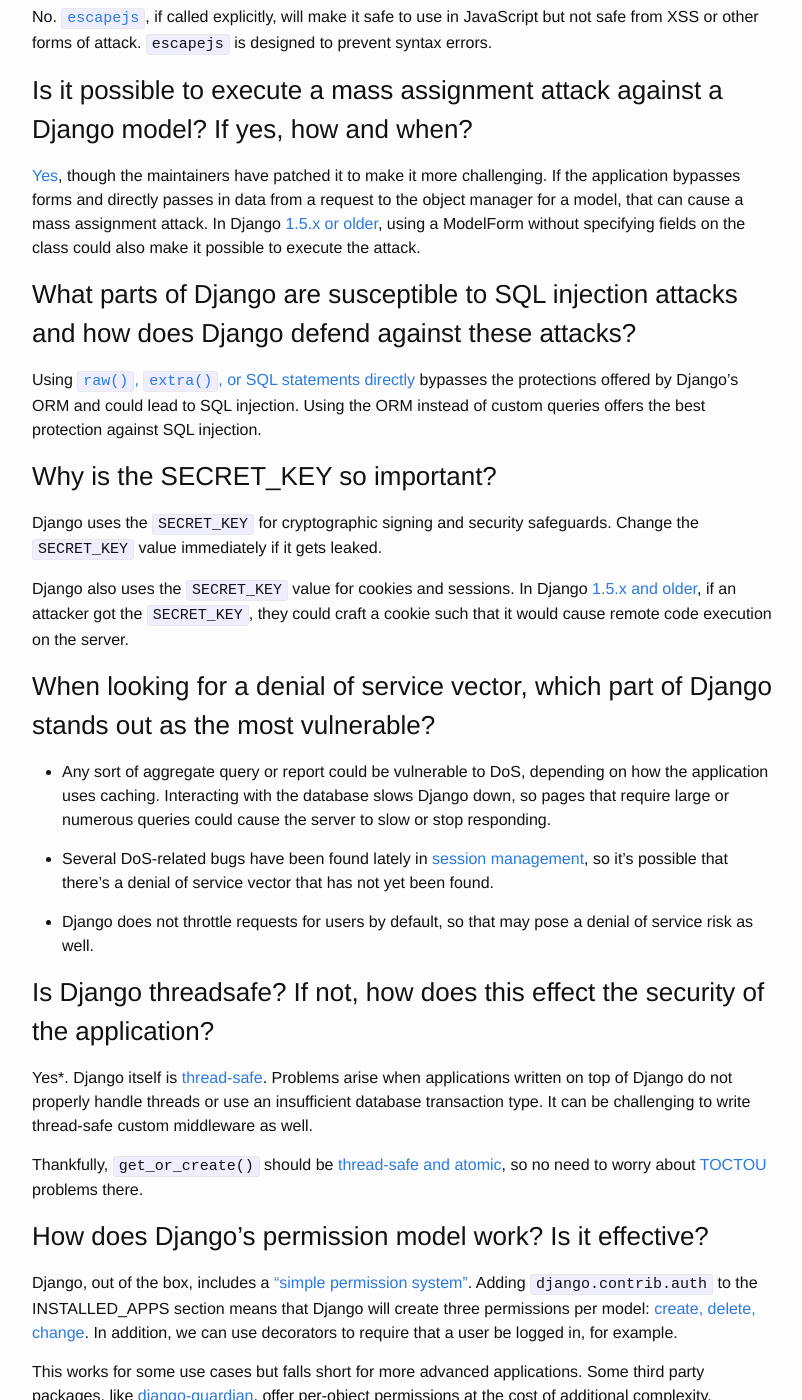
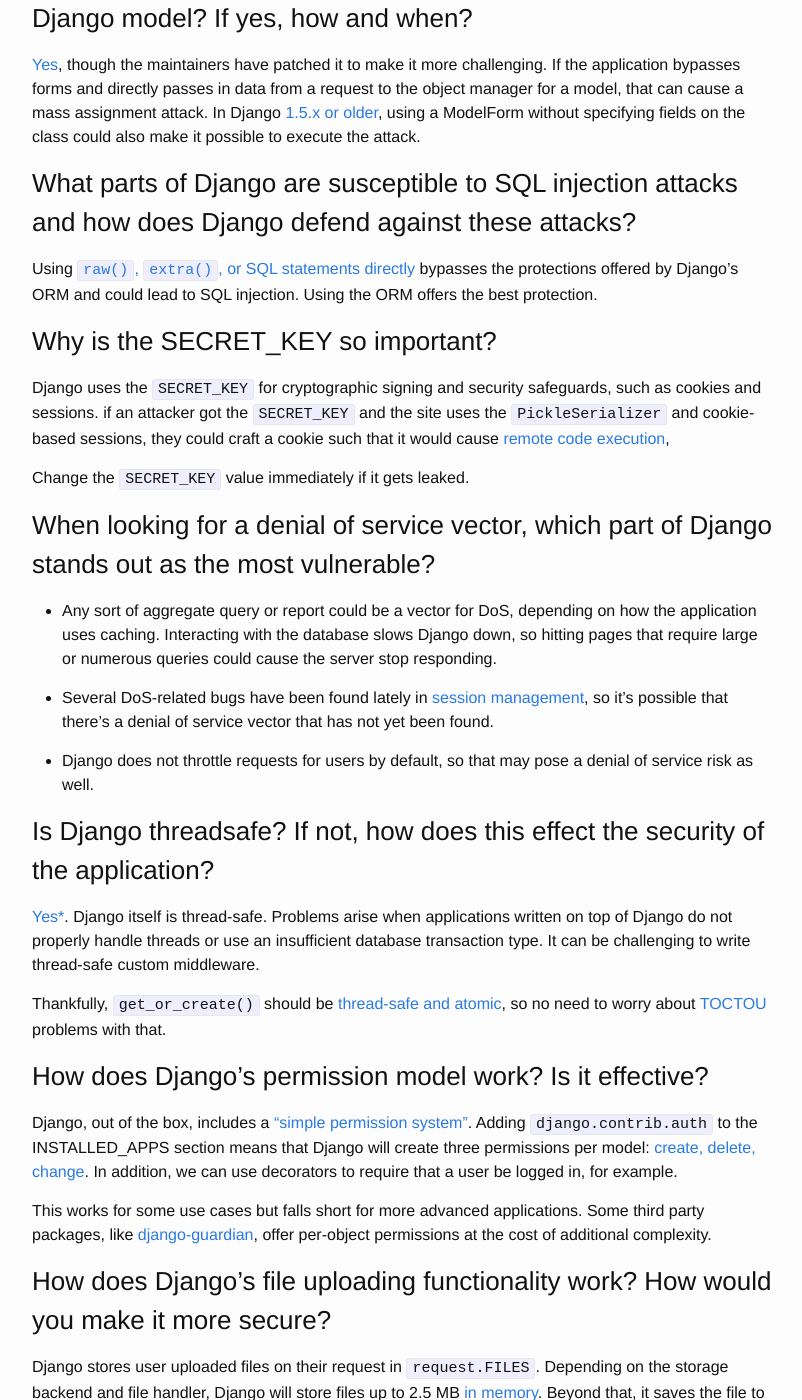
Before and after one commit to kevinlondon/kevinlondon.github.io, a Jekyll site: the page built from _posts/2015-10-16-answers-to-django-security-questions.md, in a window 1280 px wide and 1400 px high, scrolled down 3384 px. Shown: the whole window, without its empty margins (238-1040 px from the left). Built offline with Jekyll 4.4.1, drawn with Linux system fonts in a browser that asks for light colours; comment, search, counter and statistics services are not loaded; some of the changed text lies outside the part shown.

Commit message:
Another pass

```diff
--- a/_posts/2015-10-16-answers-to-django-security-questions.md
+++ b/_posts/2015-10-16-answers-to-django-security-questions.md
@@ -5,9 +5,7 @@ date:   2015-10-16 13:56:04
 ---
 
 How much do you know about Django's security protections? Do you feel
-confident that you could secure a Django application from attackers? I find
-that question hard to answer because of the ever-changing nature of security
-and the scope of Django's documentation.
+confident that you could secure a Django application from attackers?
 
 Levi Gross, in [Django Security Interview Questions](http://www.levigross.com/2014/02/07/django-security-interview-questions/),
 has a list of security questions to help us feel more confident
@@ -30,10 +28,6 @@ If you don't know the answer, that's okay.  If you get stuck, feel free to
 consult the list below. I think you'll find it more valuable if you work through
 it and find your personal areas for improvement. I did not know what Django uses
 to hash passwords by default, to name just one example.
-
-This post is primarily aimed at Django developers and I think it's also
-interesting for those that work in Python or want to learn more about web
-security.
 
 I should also mention that I ran these answers by Levi first and he gave me
 a few notes.
@@ -157,9 +151,8 @@ some circumstances, execute code remotely and it invalidates the safety of
 sessions.
 
 * [SECURE_PROXY_SSL_HEADER](https://docs.djangoproject.com/en/1.8/ref/settings/#secure-proxy-ssl-header):
-According to the documentation, this setting can
-be challenging if you need to set it to something other than the default and
-setting it wrong creates security holes.
+The documentation says that settings this incorrectly or not setting it when
+it needs to be can create security holes.
 
 * Any of the headers under the [Security section](https://docs.djangoproject.com/en/1.8/ref/settings/#security).
 
@@ -198,26 +191,24 @@ possible to execute the attack.
 Using [`raw()`, `extra()`, or SQL statements
 directly](https://docs.djangoproject.com/en/1.8/topics/security/#sql-injection-protection)
 bypasses the protections offered by Django's ORM and could lead to SQL
-injection. Using the ORM instead of custom queries offers the best protection
-against SQL injection.
+injection. Using the ORM offers the best protection.
 
 ###Why is the SECRET_KEY so important?
 
-Django uses the `SECRET_KEY` for cryptographic signing and security safeguards.
+Django uses the `SECRET_KEY` for cryptographic signing and security safeguards,
+such as cookies and sessions.  if an attacker got the `SECRET_KEY` and the site
+uses the `PickleSerializer` and cookie-based sessions, they could craft a cookie
+such that it would cause [remote code
+execution](https://docs.djangoproject.com/en/1.8/topics/http/sessions/#using-cookie-based-sessions),
+
 Change the `SECRET_KEY` value immediately if it gets leaked.
-
-Django also uses the `SECRET_KEY` value for cookies and sessions.  In Django
-[1.5.x and
-older](https://docs.djangoproject.com/en/1.8/topics/http/sessions/#using-cookie-based-sessions),
-if an attacker got the `SECRET_KEY`, they could craft a cookie such that it
-would cause remote code execution on the server.
 
 ###When looking for a denial of service vector, which part of Django stands out as the most vulnerable?
 
-* Any sort of aggregate query or report could be vulnerable to DoS, depending
+* Any sort of aggregate query or report could be a vector for DoS, depending
 on how the application uses caching. Interacting with the database slows
-Django down, so pages that require large or numerous queries could
-cause the server to slow or stop responding.
+Django down, so hitting pages that require large or numerous queries could
+cause the server stop responding.
 
 * Several DoS-related bugs have been found lately in
 [session](https://docs.djangoproject.com/en/1.8/releases/1.8.4/#denial-of-service-possibility-in-logout-view-by-filling-session-store)
@@ -230,17 +221,16 @@ a denial of service risk as well.
 
 ###Is Django threadsafe? If not, how does this effect the security of the application?
 
-Yes*. Django itself is
-[thread-safe](https://docs.djangoproject.com/en/1.9/howto/custom-template-tags/#thread-safety-considerations).
-Problems arise when applications written on top of Django do not properly handle
-threads or use an insufficient database transaction type. It can be challenging
-to write thread-safe custom middleware as well.
+[Yes*](https://docs.djangoproject.com/en/1.9/howto/custom-template-tags/#thread-safety-considerations).
+Django itself is thread-safe.  Problems arise when applications written on top
+of Django do not properly handle threads or use an insufficient database
+transaction type. It can be challenging to write thread-safe custom middleware.
 
 Thankfully, `get_or_create()` should be [thread-safe and
 atomic](http://stackoverflow.com/questions/6586552/django-how-to-do-get-or-create-in-a-threadsafe-way/22095136#22095136),
 so no need to worry about
 [TOCTOU](https://en.wikipedia.org/wiki/Time_of_check_to_time_of_use) problems
-there.
+with that.
 
 ###How does Django’s permission model work? Is it effective?
 
@@ -291,10 +281,15 @@ class](https://docs.djangoproject.com/en/1.8/topics/http/middleware/) called
 `django.middleware.csrf.CsrfViewMiddleware` by default. For any operations other
 than GET, Django wants you to include a CSRF token in the form.  The Django
 documentation includes a section that covers [how it
-works](https://docs.djangoproject.com/en/1.8/ref/csrf/#how-it-works).  In short,
-it sets a cookie for the CSRF value, includes a csrf value as part of the post
-to the server, and compares the two. Over HTTPS, it also uses strict referrer
-checking.  It's not totally effective because, as [pointed out in the
+works](https://docs.djangoproject.com/en/1.8/ref/csrf/#how-it-works).
+
+In short, Django creates a cookie with the CSRF value and then expects
+a matching csrf value to be submitted as part of the POST to the server.  If
+they do not match, the server returns an [HTTP 403
+- Forbidden](https://docs.djangoproject.com/en/1.7/ref/contrib/csrf/#rejected-requests)
+response. Over HTTPS, it also uses strict referrer checking.
+
+It's not totally effective because, as [pointed out in the
 docs](https://docs.djangoproject.com/en/1.8/ref/csrf/#limitations), subdomains
 set a CSRF token for the whole domain.
 
```
Also changed, not shown: other parts of _posts/2015-10-16-answers-to-django-security-questions.md (+25 -23 lines).
